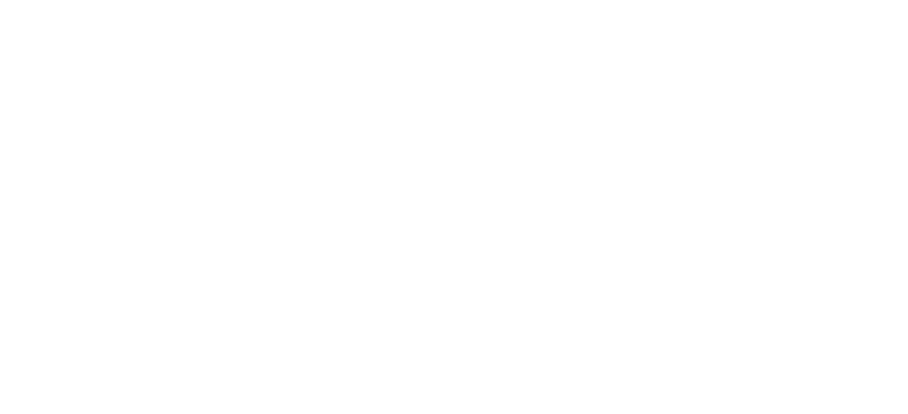
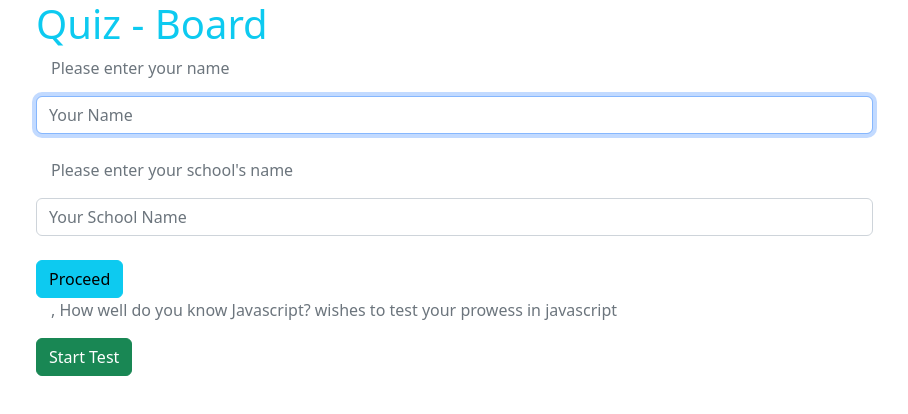
Before and after one commit to deusnyakundi/quiz_Board, a plain HTML site: page index.html in a window 1280 px wide. Shown: the whole page, without its empty margins (46-954 px from the left). Drawn offline with nearby package versions, Linux system fonts and the light colour scheme.

Commit message:
designing the home page

```diff
--- a/index.html
+++ b/index.html
@@ -26,6 +26,23 @@
     <title>Quiz Board</title>
 </head>
 <body>
+    <div class="container">
+        <h1 class="text-info">Quiz - Board</h1>
+
+        <form id="name">
+          <p id="medium" class="text-muted col-md-12">Please enter your name</p>
+          <input type="text" id="firstName" class="form-control col-9" name="" value="" placeholder="Your Name" autofocus required><br>
+          <p id="medium" class="text-muted col-md-12">Please enter your school's name</p>
+          <input type="text" id="schoolName" class="form-control col-9" name="" value="" placeholder="Your School Name" required><br>
+          <button type="submit" class="btn btn-info" onclick="set()" name="button">Proceed</button>
+        </form>
+        <div id="begin">
+          <p id="seen" class="text-muted col-md-8"> <span id="person"></span> , How well do you know Javascript?<span id="school"></span> wishes to test your prowess in javascript</p>
+          <p class="holder">
+            <button type="button" id="start" class="btn btn-success" name="button">Start Test</button>
+          </p>
+        </div>
+      </div>
 
 </body>
 </html>
```
